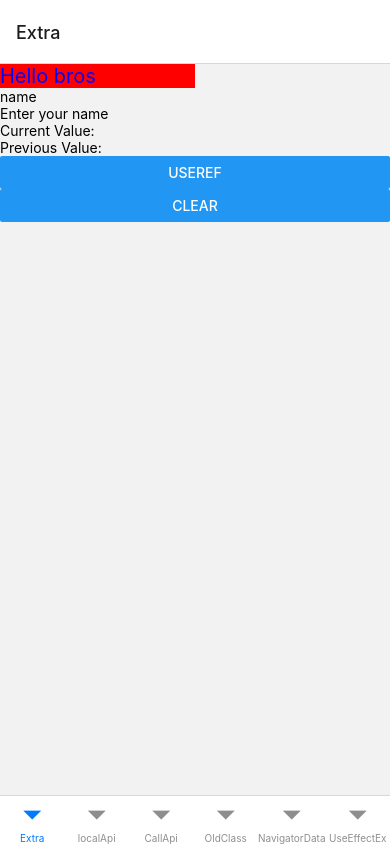
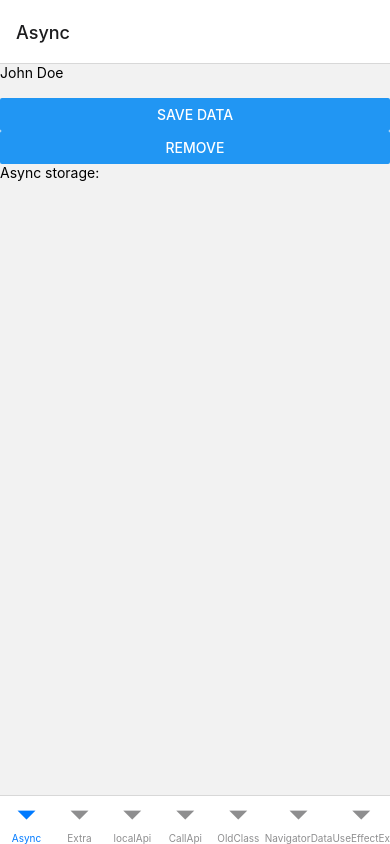
Before and after one commit to Khannakunal32/react-native, a React Native app in the folder AwesomeProject3/: screen /Async in a window 390 px wide. Built offline with nearby package versions, Linux system fonts and the light colour scheme.

Commit message:
added async storage

```diff
--- a/AwesomeProject3/App.tsx
+++ b/AwesomeProject3/App.tsx
@@ -13,7 +13,9 @@ import OldClassComponent from './components/OldClassComponent';
 import UseEffectEx from './components/UseEffectEx';
 import CallingApi from './components/CallingApi';
 import LocalApi from './components/LocalApi';
+import Async from './components/extra';
 import Extra from './components/extra';
+import AsyncStorageComponent from './components/AsyncStorage';
 
 const Tab = createBottomTabNavigator();
 
@@ -25,6 +27,7 @@ function App(): JSX.Element {
   return (
     <NavigationContainer>
       <Tab.Navigator>
+        <Tab.Screen name="Async" component={AsyncStorageComponent} />
         <Tab.Screen name="Extra" component={Extra} />
         <Tab.Screen name="localApi" component={LocalApi} />
         <Tab.Screen name="CallApi" component={CallingApi} />
--- /dev/null
+++ b/AwesomeProject3/components/AsyncStorage.tsx
@@ -0,0 +1,63 @@
+import {Button, StyleSheet, Text, TextInput, View} from 'react-native';
+import React, {useEffect, useState} from 'react';
+import AsyncStorage from '@react-native-async-storage/async-storage';
+
+const AsyncStorageComponent = () => {
+  const [name, setName] = useState('John Doe');
+  const [showName, setShowName] = useState('');
+
+  const storData = async () => {
+    try {
+      await AsyncStorage.setItem('name', name);
+      console.warn('Data successfully saved');
+    } catch (e) {
+      console.warn('Failed to save the data to the storage' + e);
+    }
+    getData();
+  };
+
+  const removeData = async () => {
+    try {
+      await AsyncStorage.removeItem('name');
+      console.warn('Data successfully removed');
+    } catch (e) {
+      console.warn('Failed to remove the data from storage' + e);
+    }
+    getData();
+  };
+
+  const getData = async () => {
+    try {
+      const jsonValue = await AsyncStorage.getItem('name');
+      console.warn(jsonValue);
+      if (jsonValue != null) {
+        setShowName(jsonValue);
+      } else {
+        setShowName('');
+      }
+    } catch (error) {
+      console.warn('Failed to load the data from storage' + error);
+    }
+  };
+
+  useEffect(() => {
+    getData();
+  });
+  return (
+    <View>
+      <Text>{name}</Text>
+      <TextInput
+        onChangeText={text => {
+          setName(text);
+        }}
+      />
+      <Button title="Save Data" onPress={storData} />
+      <Button title="remove" onPress={removeData} />
+      <Text>Async storage:{showName} </Text>
+    </View>
+  );
+};
+
+export default AsyncStorageComponent;
+
+const styles = StyleSheet.create({});
--- a/AwesomeProject3/package.json
+++ b/AwesomeProject3/package.json
@@ -10,6 +10,7 @@
     "test": "jest"
   },
   "dependencies": {
+    "@react-native-async-storage/async-storage": "^1.19.2",
     "@react-navigation/bottom-tabs": "^6.5.8",
     "@react-navigation/native": "^6.1.7",
     "@react-navigation/native-stack": "^6.9.13",
```
Also changed, not shown: 2 other files (tests, documents, lock files or other folders).
